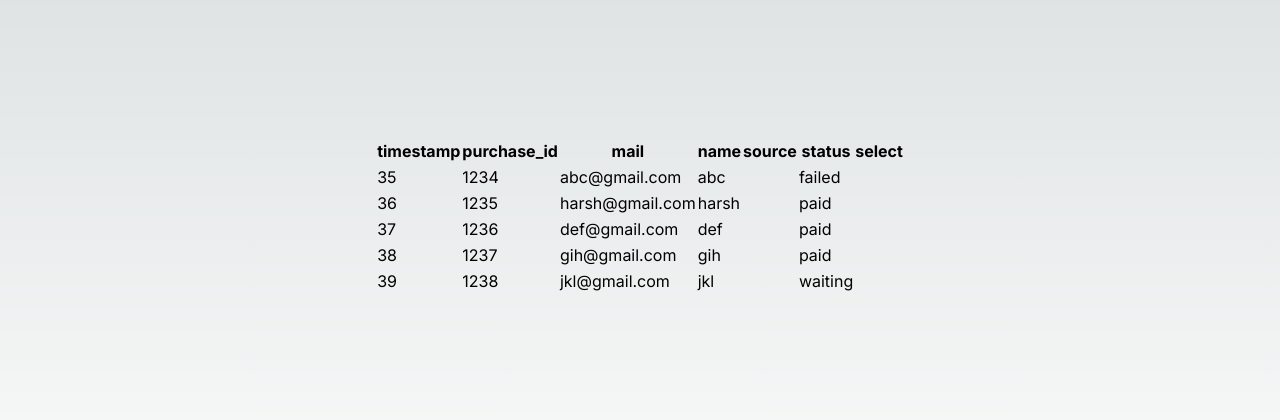
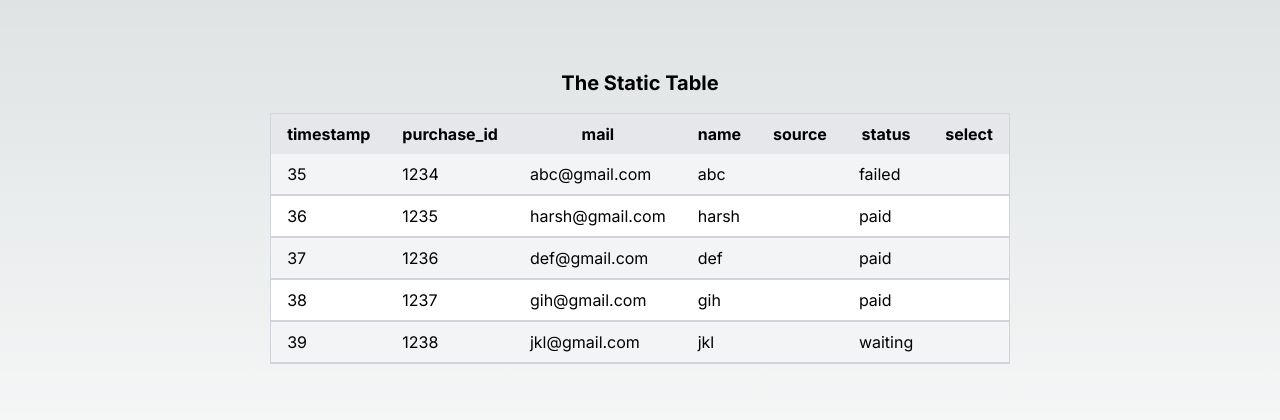
Before and after one commit to iharshspatel/tryp-task, a Next.js app: page / in a window 1280 px wide. Shown: the part 184-604 px from the top of the page. Built offline with nearby package versions, Linux system fonts and the light colour scheme.

Commit message:
Separate Component, Passing Data through Props and basic Styling

```diff
--- a/src/app/page.tsx
+++ b/src/app/page.tsx
@@ -1,4 +1,4 @@
-import { ObjectType } from "typescript"
+import TableData from "@/components/TableData";
 
 interface tableData {
   timestamp:number,
@@ -11,7 +11,7 @@ interface tableData {
 }
 
 export default function Home() {
-  const header = ["timestamp" , "purchase_id", "mail", "name", "source", "status", "select"]
+  const headers = ["timestamp" , "purchase_id", "mail", "name", "source", "status", "select"]
   const caption = "The Static Table"
   const data: tableData[] = [
     {
@@ -63,33 +63,10 @@ export default function Home() {
   ]
   return (
     <div className='flex items-center justify-center min-h-screen min-w-screen'>
-      <table>
-        <thead>
-          <tr>
-            {
-              header.map((column)=>(
-                <th key={column}>
-                  {column}
-                </th>
-              ))
-            }
-          </tr>
-        </thead>
-
-        <tbody>
-          {
-            data.map((row)=>(
-              <tr key={row.purchase_id}>
-                {
-                  header.map((column)=>(
-                    <td key={column}>{row[column]}</td>
-                  ))
-                }
-              </tr>
-            ))
-          }
-        </tbody>
-      </table>
+      <TableData
+       header={headers}
+       caption={caption}
+       rows={data}/>
     </div>
     )
 }
--- /dev/null
+++ b/src/components/TableData.tsx
@@ -0,0 +1,36 @@
+export default function TableData({ header, caption, rows }) {
+  return (
+    <div className="flex items-center justify-center min-h-screen min-w-screen">
+      <table className="border-collapse border border-gray-300 table-fixed">
+        <caption className="text-xl font-bold mb-4">{caption}</caption>
+        <thead>
+          <tr className="bg-gray-200">
+            {header.map((column) => (
+              <th key={column} className="py-2 px-4">
+                {column}
+              </th>
+            ))}
+          </tr>
+        </thead>
+
+        <tbody>
+          {rows.map((row, index) => (
+            <tr
+              key={row.purchase_id}
+              className={index % 2 === 0 ? "bg-gray-100" : "bg-white"}
+            >
+              {header.map((column) => (
+                <td
+                  key={column}
+                  className="py-2 px-4 border-b-2 border-gray-300"
+                >
+                  {row[column]}
+                </td>
+              ))}
+            </tr>
+          ))}
+        </tbody>
+      </table>
+    </div>
+  );
+}
```
